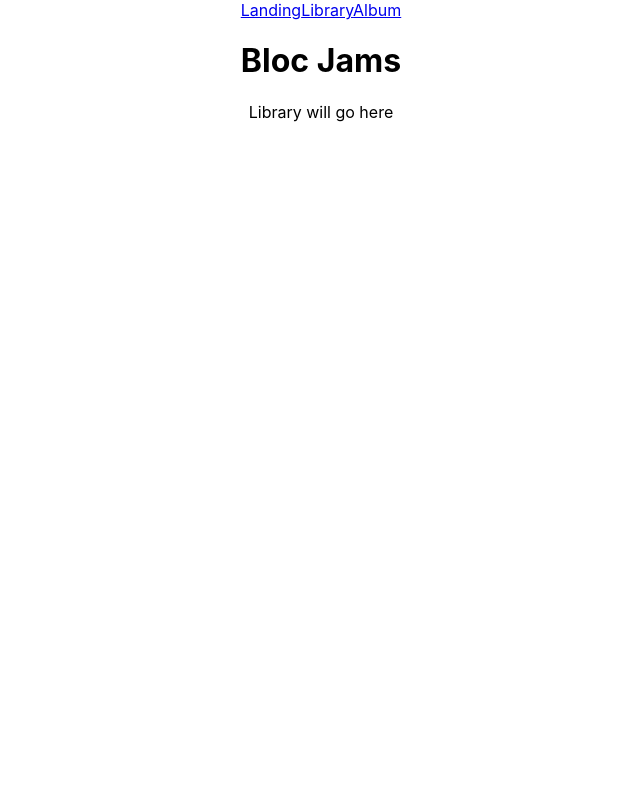
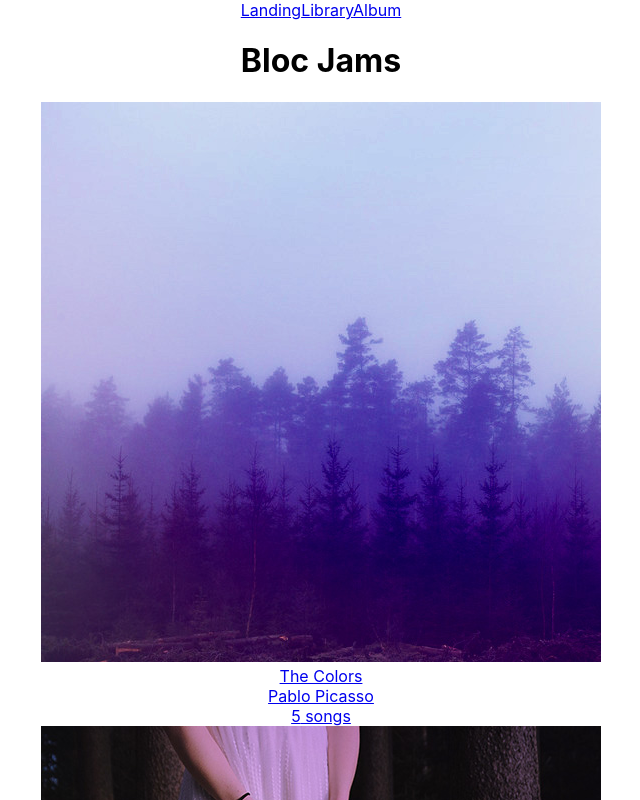
Before and after one commit to cmathews07/bloc-jams-react, a React (Create React App) app: page /library in a window 1280 px wide. Shown: the top 800 px of the page, without its empty margins (319-959 px from the left). Built offline with nearby package versions, Linux system fonts and the light colour scheme.

Commit message:
Library Updates with Album Links

```diff
--- a/src/App.js
+++ b/src/App.js
@@ -20,7 +20,7 @@
         <main>
           <Route exact path='/' component={Landing} />
           <Route path='/library' component={Library} />
-          <Route path='/album' component={Album} />
+          <Route path='/album/:slug' component={Album} />
         </main>
       </div>
     );
--- a/src/components/Album.js
+++ b/src/components/Album.js
@@ -1,9 +1,13 @@
-import React from 'react';
+import React, { Component } from 'react';
 
-const Album = () => (
-  <section className="album">
-    Album page will go here
-  </section>
-);
+class Album extends Component {
+  render() {
+    return (
+      <section className="album">
+        {this.props.match.params.slug} Album will go here
+      </section>
+    );
+  }
+}
 
 export default Album;
--- a/src/components/Library.js
+++ b/src/components/Library.js
@@ -1,9 +1,29 @@
-import React from 'react';
+import React, { Component } from 'react';
+import { Link } from 'react-router-dom';
+import albumData from './../data/albums';
 
-const Library = () => (
-  <section className="library">
-    Library will go here
-  </section>
-);
+class Library extends Component {
+  constructor(props){
+    super(props);
+    this.state = {albums: albumData}
+  }
+
+  render() {
+   return (
+     <section className='library'>
+     {
+       this.state.albums.map( (album, index)=>
+      <Link to={'/album${album.slug}'} key={index}>
+        <img src={album.albumCover} alt={album.title} />
+        <div>{album.title}</div>
+        <div>{album.artist}</div>
+        <div>{album.songs.length} songs</div>
+      </Link>
+      )
+    }
+     </section>
+    );
+  }
+};
 
 export default Library;
--- /dev/null
+++ b/src/data/albums.js
@@ -0,0 +1,27 @@
+export default [{
+  title: 'The Colors',
+  artist: 'Pablo Picasso',
+  releaseInfo: '1909 Spanish Records',
+  albumCover: '/assets/images/album_covers/01.jpg',
+  slug: 'the-colors',
+  songs: [
+      { title: 'Blue', duration: '161.71', audioSrc: '/assets/music/blue.mp3' },
+      { title: 'Green', duration: '103.96', audioSrc: '/assets/music/green.mp3' },
+      { title: 'Red', duration: '268.45', audioSrc: '/assets/music/red.mp3' },
+      { title: 'Pink', duration: '153.14', audioSrc: '/assets/music/pink.mp3' },
+      { title: 'Magenta', duration: '374.22', audioSrc: '/assets/music/magenta.mp3' }
+  ]
+}, {
+    title: 'The Telephone',
+    artist: 'Guglielmo Marconi',
+    releaseInfo: '1909 EM',
+    albumCover: '/assets/images/album_covers/02.jpg',
+    slug: 'the-telephone',
+    songs: [
+      { title: 'Blue', duration: '161.71', audioSrc: '/assets/music/blue.mp3' },
+      { title: 'Green', duration: '103.96', audioSrc: '/assets/music/green.mp3' },
+      { title: 'Red', duration: '268.45', audioSrc: '/assets/music/red.mp3' },
+      { title: 'Pink', duration: '153.14', audioSrc: '/assets/music/pink.mp3' },
+      { title: 'Magenta', duration: '374.22', audioSrc: '/assets/music/magenta.mp3' }
+    ]
+}];
```
